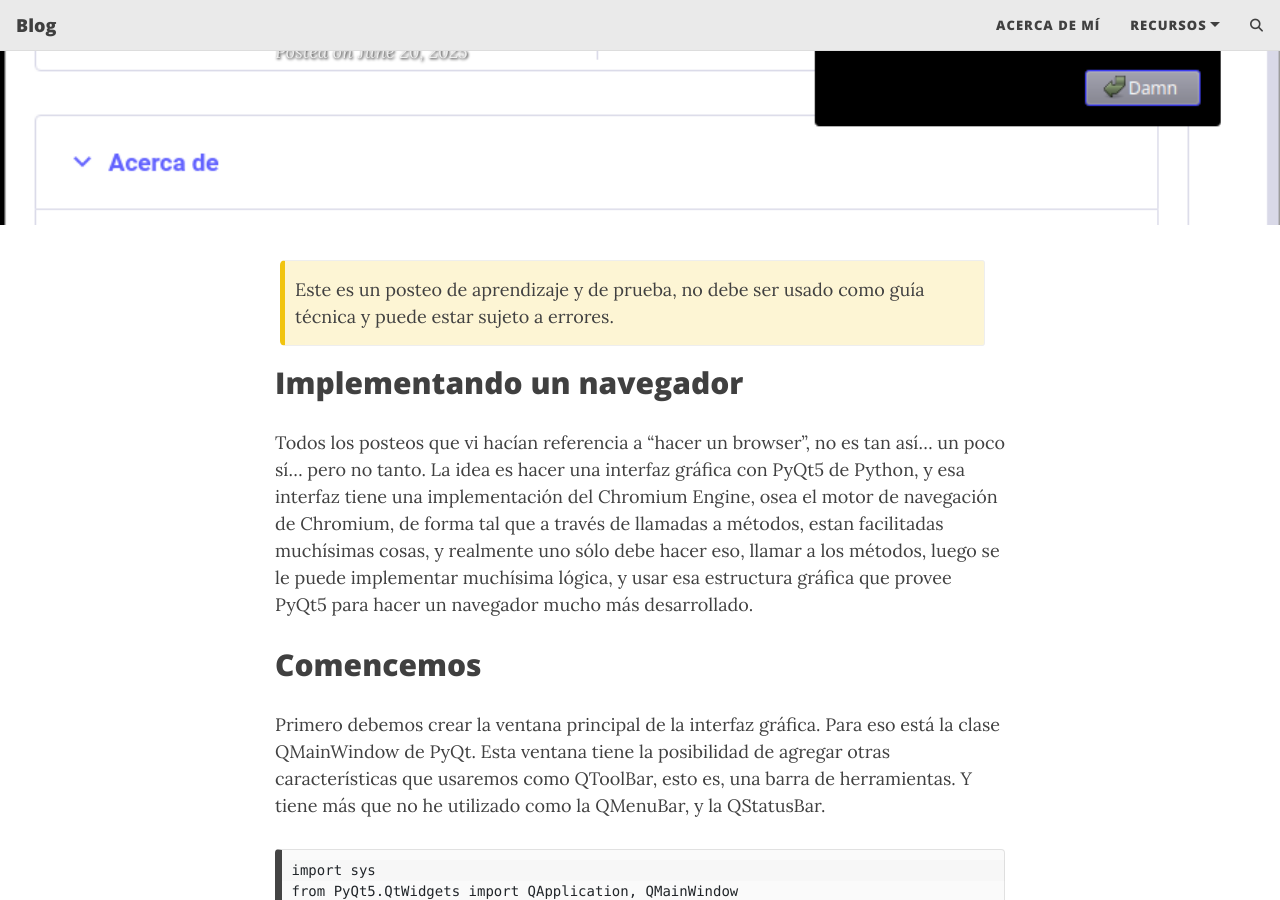
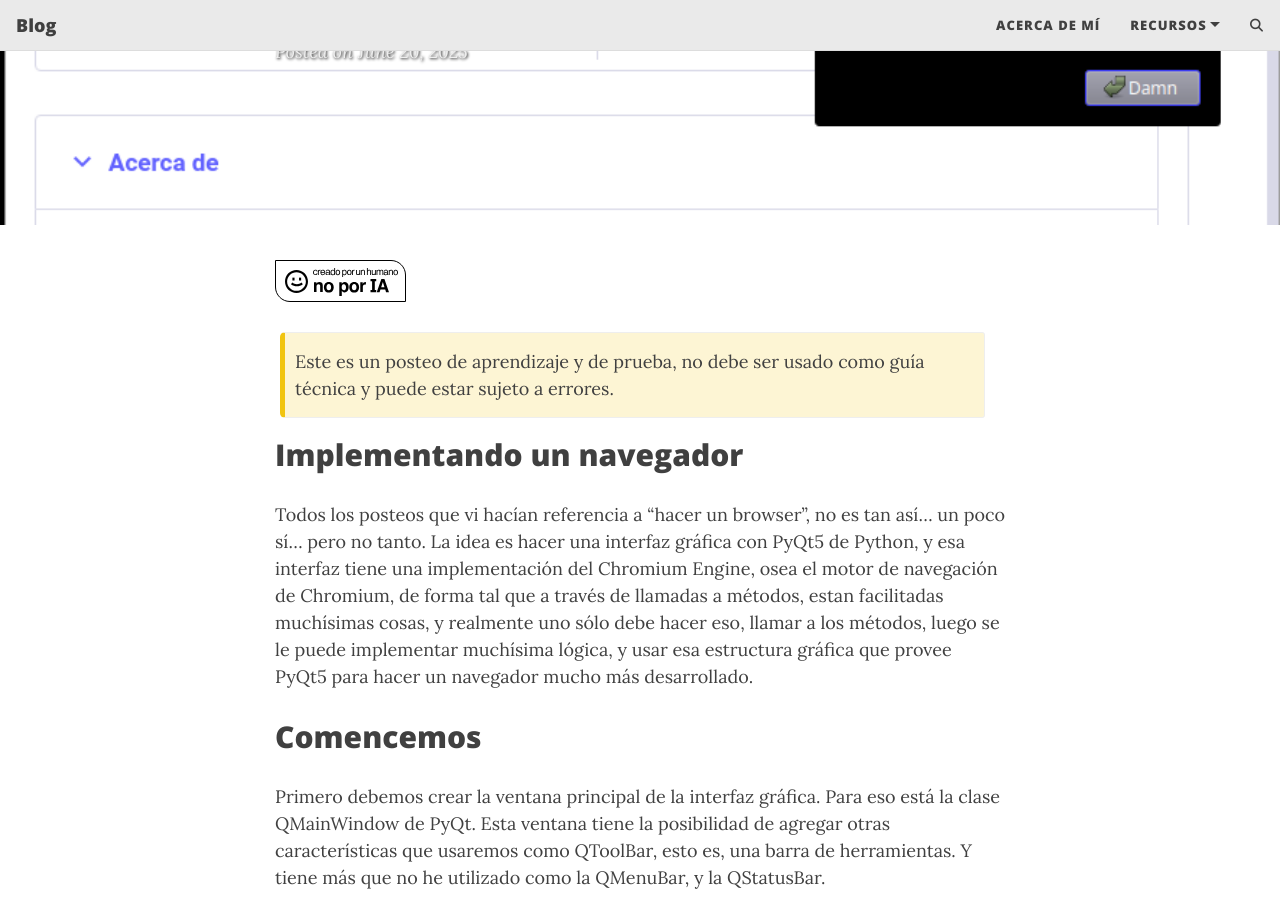
Before and after one commit to Pulga8/pulga8.github.io, a Jekyll site: the page built from _posts/2025-06-20-implementacion-browser.md, in a window 1280 px wide and 900 px high, scrolled down 429 px. Built offline with Jekyll 4.4.1, drawn with Linux system fonts in a browser that asks for light colours; comment, search, counter and statistics services are not loaded.

Commit message:
modify image

```diff
--- a/_posts/2025-06-20-implementacion-browser.md
+++ b/_posts/2025-06-20-implementacion-browser.md
@@ -8,6 +8,8 @@ share-img: /assets/img/ybb.png
 tags: [Python, Chromium, PyQt5, Browser]
 author: Pulga
 ---
+
+![](/assets/img/notbyai-es.svg)
 
 {: .box-warning}
 Este es un posteo de aprendizaje y de prueba, no debe ser usado como guía técnica y puede estar sujeto a errores.
@@ -178,8 +180,6 @@ Existen varios motores: Gecko, Chromium, Quantum, SpiderMonkey, WebKit, etc. Me
 Gracias a @Pachi y a @Snehasish-Konger por documentar y postear al respecto, tomé muchos de los aprendizajes de ahí, en particular quien me motivó a chusmear sobre esto fue el posteo que hizo @Pachi en mastodon, así que queda también citado en las referencias.
 
 
-![](/assets/img/notbyai-es.svg)
-
 Links de referencia:
 1. [Web explicativa de Snehasish-Konger](https://scientyficworld.org/how-to-build-a-browser-using-python/) (*recomiendo*)
 2. [Repo de Snehasish-Konger](https://github.com/Snehasish-Konger/browser/)
```
